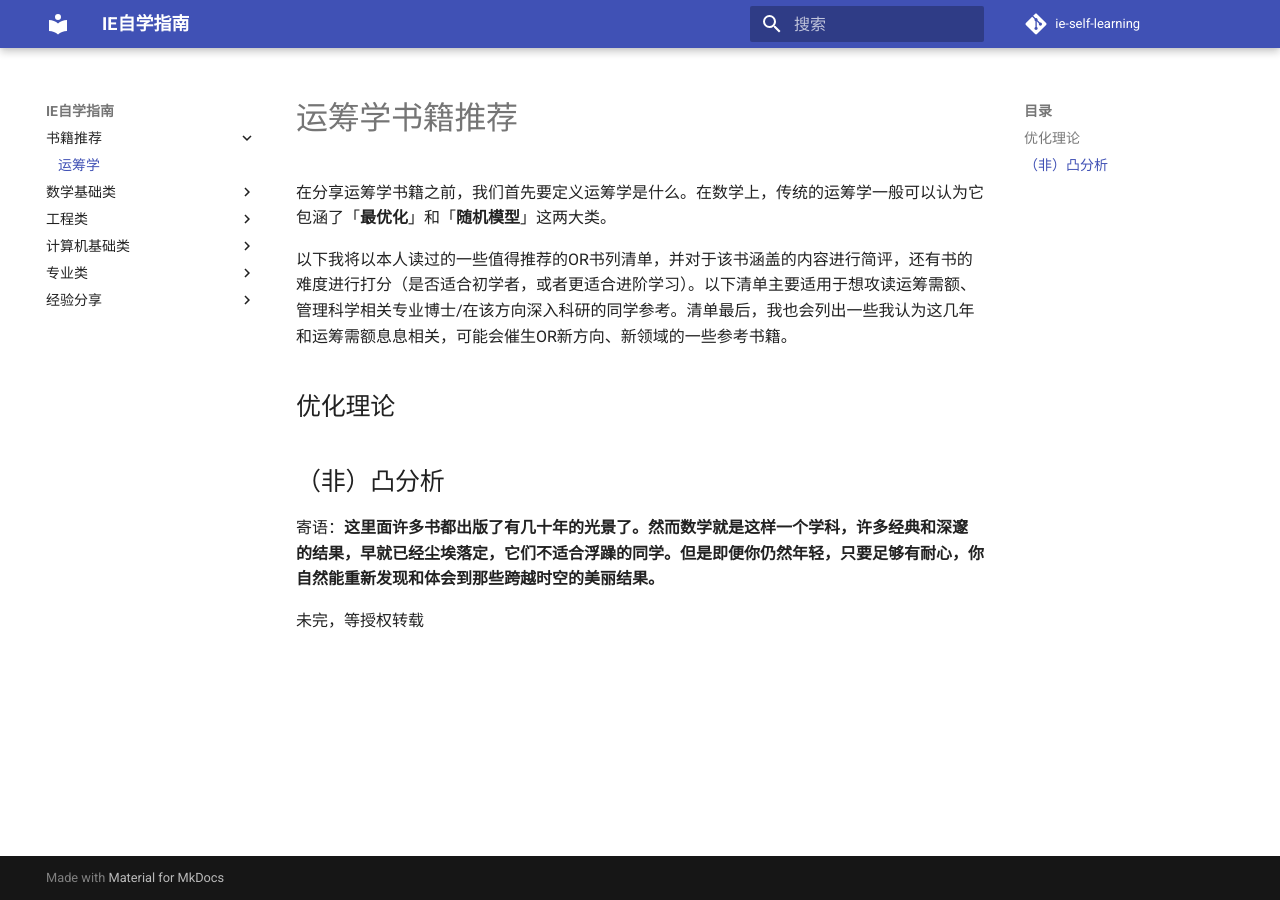
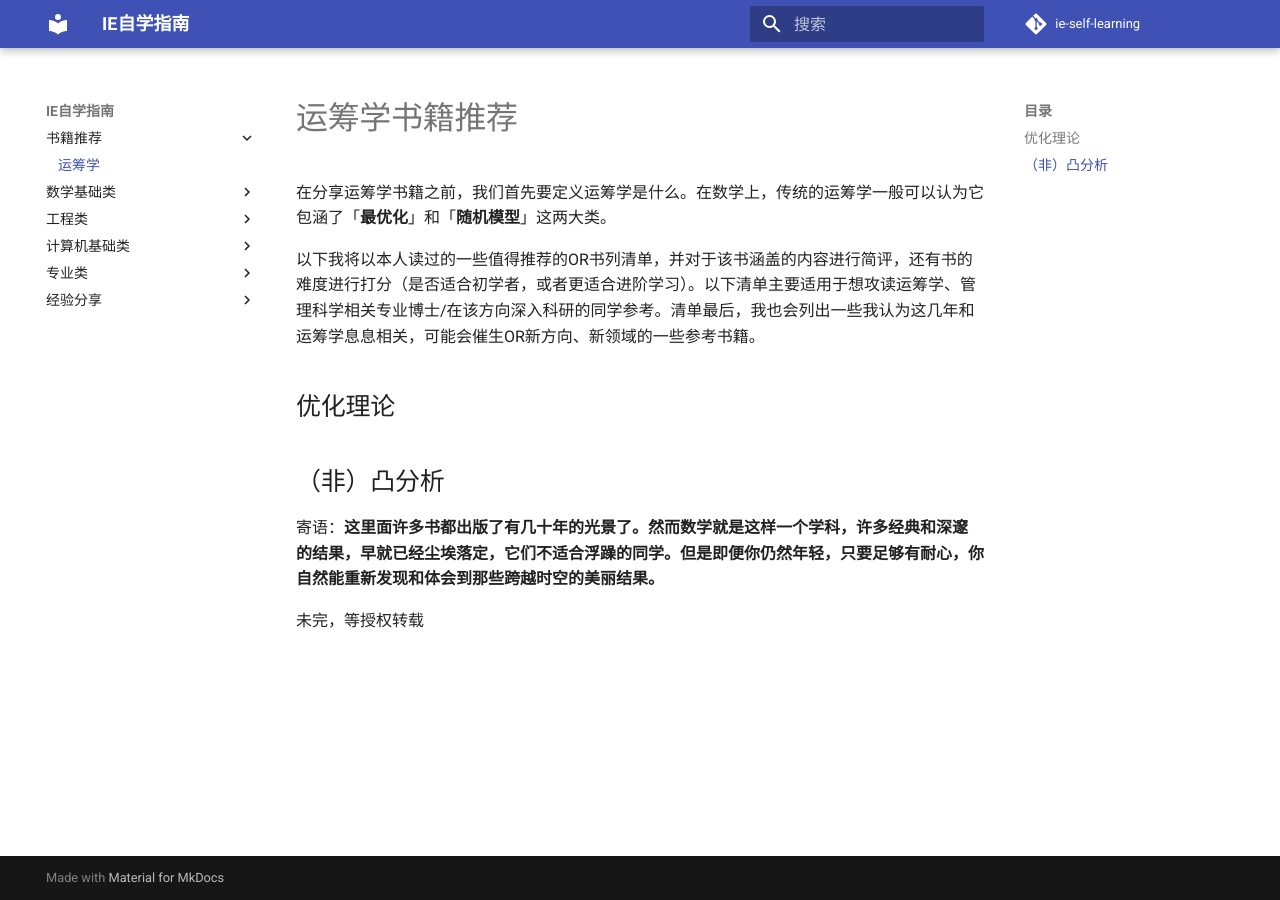
Before and after one commit to ceclin/ie-self-learning, an MkDocs documentation site: the page built from docs/书籍推荐/运筹学.md, in a window 1280 px wide. Built offline with MkDocs 1.6.1 and Material for MkDocs 9.7.7, drawn with Linux system fonts in a browser that asks for light colours; comment, search, counter and statistics services are not loaded.

Commit message:
Update docs/书籍推荐/运筹学.md
Co-authored-by: ccl <iceclin@outlook.com>

```diff
--- a/docs/书籍推荐/运筹学.md
+++ b/docs/书籍推荐/运筹学.md
@@ -2,7 +2,7 @@
 
 在分享运筹学书籍之前，我们首先要定义运筹学是什么。在数学上，传统的运筹学一般可以认为它包涵了「**最优化**」和「**随机模型**」这两大类。
 
-以下我将以本人读过的一些值得推荐的OR书列清单，并对于该书涵盖的内容进行简评，还有书的难度进行打分（是否适合初学者，或者更适合进阶学习）。以下清单主要适用于想攻读运筹需额、管理科学相关专业博士/在该方向深入科研的同学参考。清单最后，我也会列出一些我认为这几年和运筹需额息息相关，可能会催生OR新方向、新领域的一些参考书籍。
+以下我将以本人读过的一些值得推荐的OR书列清单，并对于该书涵盖的内容进行简评，还有书的难度进行打分（是否适合初学者，或者更适合进阶学习）。以下清单主要适用于想攻读运筹学、管理科学相关专业博士/在该方向深入科研的同学参考。清单最后，我也会列出一些我认为这几年和运筹学息息相关，可能会催生OR新方向、新领域的一些参考书籍。
 
 ## 优化理论
 
```
